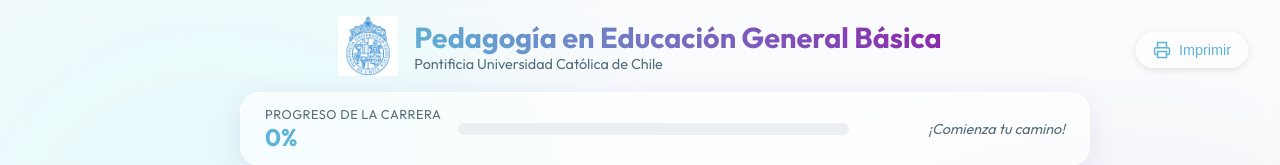
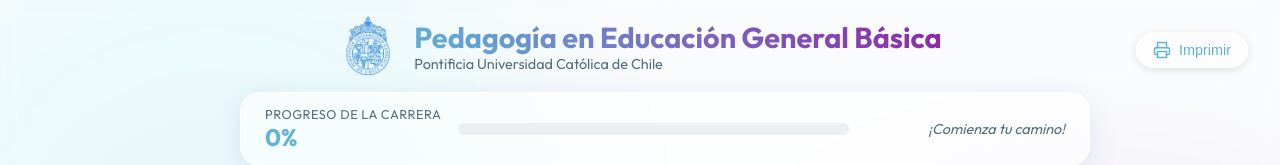
Before and after one commit to mateopm503-crypto/Cosas, a React (Vite) app in the folder client/: page / in a window 1280 px wide. Shown: the top 165 px of the page. Built offline with nearby package versions, Linux system fonts and the light colour scheme.

Commit message:
Logo PNG transparente y mejorar icono de ayuda

```diff
--- a/client/src/App.tsx
+++ b/client/src/App.tsx
@@ -16,7 +16,7 @@
                 <header>
                     <div className="header-content">
                         <img
-                            src="/Cosas/logo-uc.jpg"
+                            src="/Cosas/logo-uc.png"
                             alt="Logo UC"
                             className="uc-logo"
                         />
--- a/client/src/components/Chatbot.tsx
+++ b/client/src/components/Chatbot.tsx
@@ -65,7 +65,7 @@
 
     const SearchIcon = () => <svg xmlns="http://www.w3.org/2000/svg" width="14" height="14" viewBox="0 0 24 24" fill="none" stroke="currentColor" strokeWidth="2"><circle cx="11" cy="11" r="8" /><path d="m21 21-4.35-4.35" /></svg>;
     const ListIcon = () => <svg xmlns="http://www.w3.org/2000/svg" width="14" height="14" viewBox="0 0 24 24" fill="none" stroke="currentColor" strokeWidth="2"><path d="M8 6h13M8 12h13M8 18h13M3 6h.01M3 12h.01M3 18h.01" /></svg>;
-    const HelpIcon = () => <svg xmlns="http://www.w3.org/2000/svg" width="16" height="16" viewBox="0 0 24 24" fill="none" stroke="currentColor" strokeWidth="2"><circle cx="12" cy="12" r="10" /><path d="M9.09 9a3 3 0 0 1 5.83 1c0 2-3 3-3 3" /><path d="M12 17h.01" /></svg>;
+    const HelpIcon = () => <svg xmlns="http://www.w3.org/2000/svg" width="18" height="18" viewBox="0 0 24 24" fill="none" stroke="currentColor" strokeWidth="2" strokeLinecap="round" strokeLinejoin="round"><path d="M21 15a2 2 0 0 1-2 2H7l-4 4V5a2 2 0 0 1 2-2h14a2 2 0 0 1 2 2z" /></svg>;
 
     const suggestions = [
         { label: <><SearchIcon /> Buscar/Ver todos los ramos</>, action: () => handleQuestion('search_course') },
```
Also changed, not shown: client/public/logo-uc.png (added).
